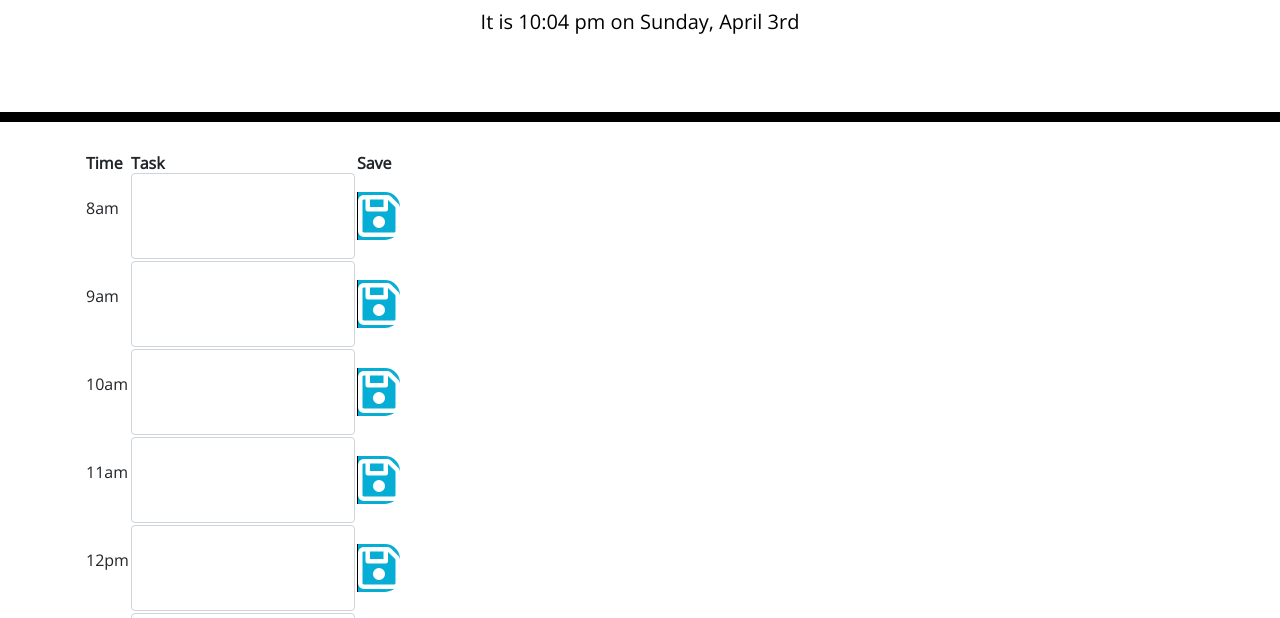
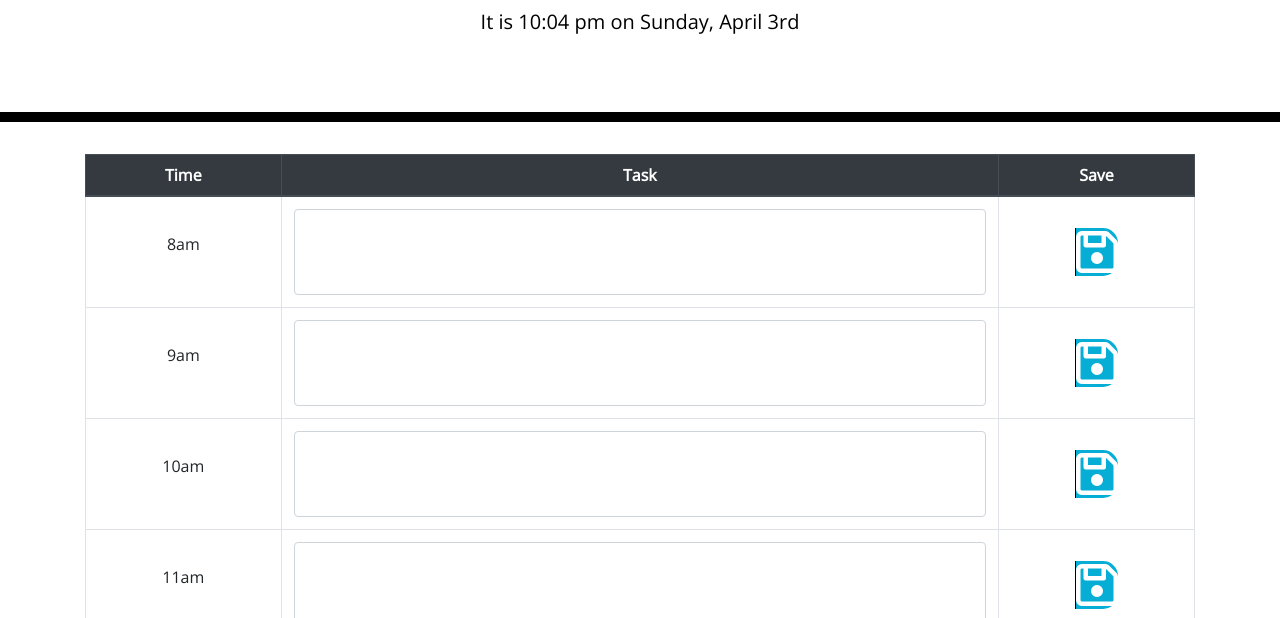
Before and after one commit to dangkmemez/challenge-5, a plain HTML site: page index.html in a window 1280 px wide. Shown: the part 182-800 px from the top of the page. Drawn offline with nearby package versions, Linux system fonts and the light colour scheme.

Commit message:
add bootstrap

```diff
--- a/css/style.css
+++ b/css/style.css
@@ -20,6 +20,8 @@ body {
     border-radius: 0;
     border-bottom: 10px solid black;
   }
+
+  /* Table */
 
   .description{
     white-space: pre-wrap;
--- a/index.html
+++ b/index.html
@@ -9,6 +9,9 @@
     <link rel="stylesheet" href="https://use.fontawesome.com/releases/v5.8.1/css/all.css"
         integrity="sha384-50oBUHEmvpQ+1lW4y57PTFmhCaXp0ML5d60M1M7uH2+nqUivzIebhndOJK28anvf" crossorigin="anonymous" />
     <link href="https://fonts.googleapis.com/css?family=Open+Sans&display=swap" rel="stylesheet" />
+    <script src="https://code.jquery.com/jquery-3.5.1.min.js"
+    integrity="sha256-9/aliU8dGd2tb6OSsuzixeV4y/faTqgFtohetphbbj0=" crossorigin="anonymous">
+    </script>
     <link rel="stylesheet" href="./css/style.css" />
     <title>Work Day Scheduler</title>
 </head>
@@ -23,22 +26,21 @@
 
     <div class="container">
         <!-- Timeblocks go here -->
-        <div>
-            <table>
-                <thread>
+        <div class="table-responsive">
+            <table class="text-center table table-bordered custom-table table-hover">
+                <thead class="thead-dark">
                     <tr>
                         <th scope="col">Time</th>
                         <th scope="col">Task</th>
                         <th scope="col">Save</th>
                     </tr>
-                </thread>
+                </thead>
                 <tbody></tbody>
             </table>
 
             <script src="https://code.jquery.com/jquery-3.4.1.min.js"></script>
             <script src="https://cdnjs.cloudflare.com/ajax/libs/moment.js/2.24.0/moment.min.js"></script>
             <script src="https://code.jquery.com/ui/1.12.1/jquery-ui.js"></script>
-            <script src="https://cdnjs.cloudflare.com/ajax/libs/moment.js/2.24.0/moment.min.js"></script>
             <script src="https://kit.fontawesome.com/6152c8af05.js" crossorigin="anonymous"></script>
             <script src="./script.js"></script>
 </body>
```
